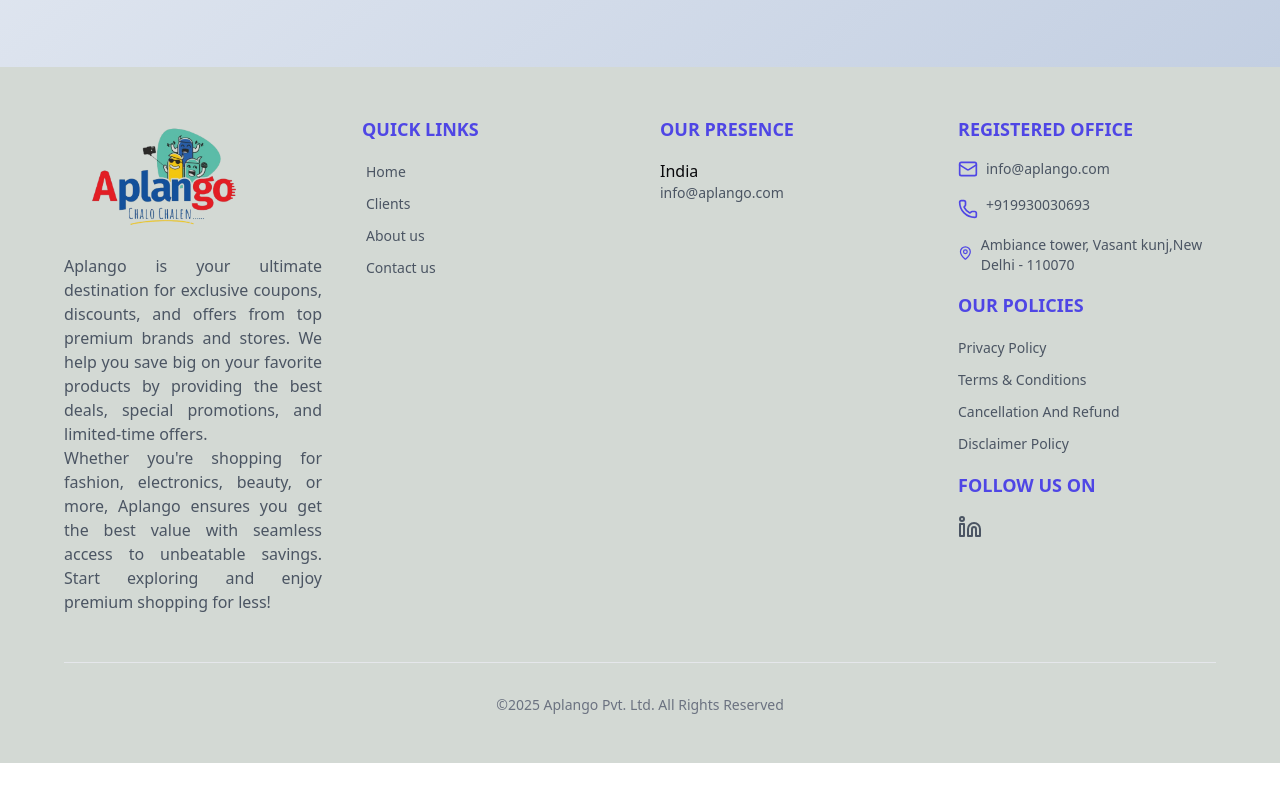
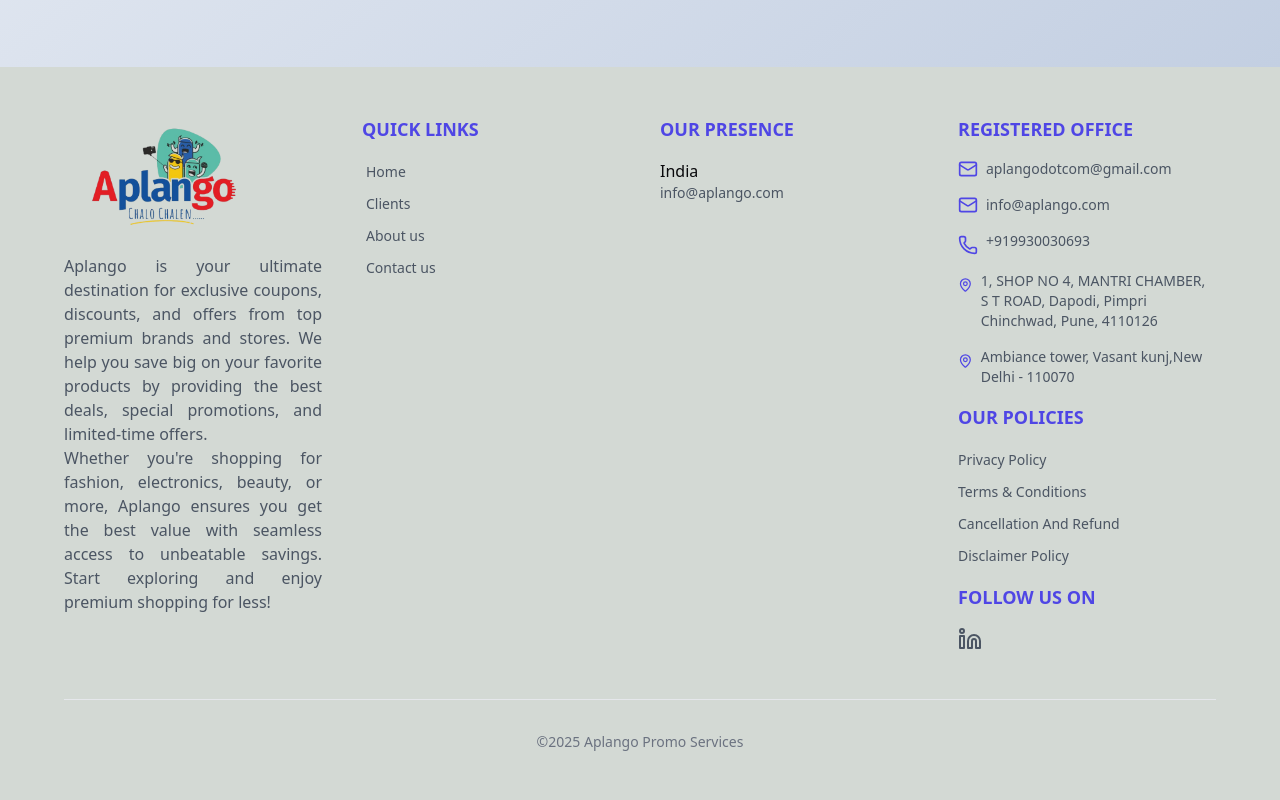
Before and after one commit to Sahil4444/Aplango, a React (Vite) app: page /ui in a window 1280 px wide. Shown: the part 1689-2489 px from the top of the page. Before the commit the page ends 2452 px from the top, so only its background shows below. Built offline with nearby package versions, Linux system fonts and the light colour scheme; no server answers; the database is empty.

Commit message:
Copyright

```diff
--- a/src/_components/customers/Footer/Footer.jsx
+++ b/src/_components/customers/Footer/Footer.jsx
@@ -190,6 +190,10 @@ function Footer() {
             <div className="space-y-4">
               <div className="flex items-start space-x-2">
                 <Mail className="w-5 h-5 text-indigo-600 mt-0" />
+                <p className="text-gray-600 text-sm">aplangodotcom@gmail.com</p>
+              </div>
+              <div className="flex items-start space-x-2">
+                <Mail className="w-5 h-5 text-indigo-600 mt-0" />
                 <p className="text-gray-600 text-sm">info@aplango.com</p>
               </div>
               <div className="flex items-start space-x-2">
@@ -197,7 +201,13 @@ function Footer() {
                 <p className="text-gray-600 text-sm">+919930030693</p>
               </div>
               <div className="flex items-start space-x-2">
-                <MapPin className="w-5 h-7 text-indigo-600 mt-1" />
+                <MapPin className="w-9 h-5 text-indigo-600 mt-1" />
+                <p className="text-gray-600 text-sm">
+                  1, SHOP NO 4, MANTRI CHAMBER, S T ROAD, Dapodi, Pimpri Chinchwad, Pune, 4110126
+                </p>
+              </div>
+              <div className="flex items-start space-x-2">
+                <MapPin className="w-5 h-5 text-indigo-600 mt-1" />
                 <p className="text-gray-600 text-sm">
                   Ambiance tower, Vasant kunj,New Delhi - 110070
                 </p>
@@ -254,7 +264,7 @@ function Footer() {
         {/* Copyright Section */}
         <div className="mt-12 pt-8 border-t border-gray-200 text-center">
           <p className="text-gray-500 text-sm">
-            ©2025 Aplango Pvt. Ltd. All Rights Reserved
+            ©2025 Aplango Promo Services
           </p>
         </div>
       </div>
```
